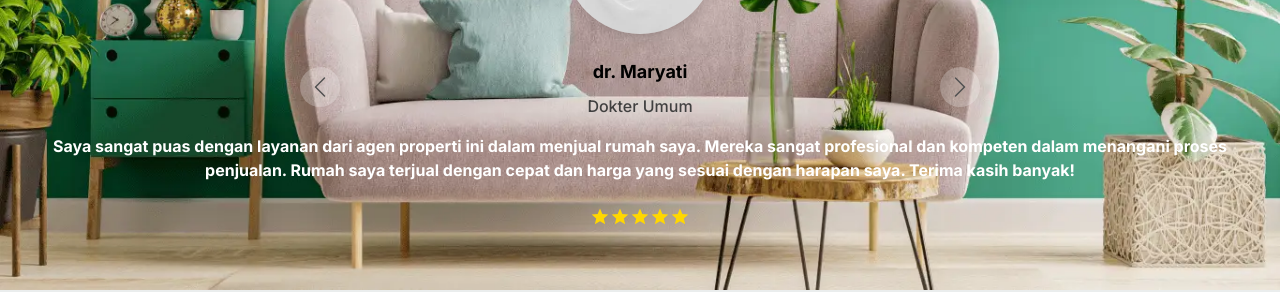
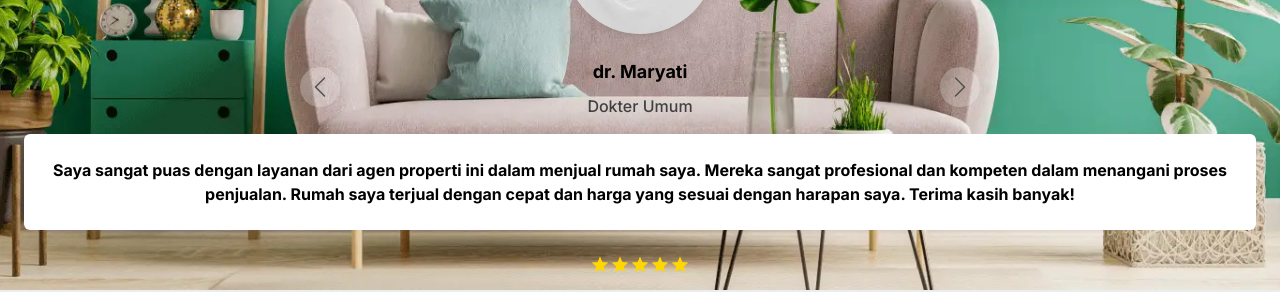
Before and after one commit to ubaybk/companyprofile, a Next.js app: page / in a window 1280 px wide. Shown: the part 3300-3592 px from the top of the page. Built offline with nearby package versions, Linux system fonts and the light colour scheme; no server answers.

Commit message:
edit testimoni

```diff
--- a/src/app/heroSection/page.tsx
+++ b/src/app/heroSection/page.tsx
@@ -179,7 +179,7 @@ export default function HeroSection() {
                     </div>
                     {/* <!-- Social network icons container --> */}
                     <div className="flex justify-center">
-                        <Link href='https://www.facebook.com/bayu.yupi?mibextid=ZbWKwL' target='_blank' className=" mr-6 text-neutral-600 dark:text-neutral-200">
+                        <Link href='https://www.facebook.com/bayu.yupi?mibextid=ZbWKwL' target='_blank' className="hover:text-blue-700 mr-6 text-neutral-600 dark:text-neutral-200">
                             <svg
                                 xmlns="http://www.w3.org/2000/svg"
                                 className="h-4 w-4"
@@ -191,7 +191,7 @@ export default function HeroSection() {
                         </Link>
 
 
-                        <Link href="https://www.instagram.com/ubaybk?utm_source=qr&igsh=MWcyYXFlMHE0NG4xaw==" target='_blank' className="mr-6 text-neutral-600 dark:text-neutral-200">
+                        <Link href="https://www.instagram.com/ubaybk?utm_source=qr&igsh=MWcyYXFlMHE0NG4xaw==" target='_blank' className="hover:text-blue-700 mr-6 text-neutral-600 dark:text-neutral-200">
                             <svg
                                 xmlns="http://www.w3.org/2000/svg"
                                 className="h-4 w-4"
@@ -202,7 +202,7 @@ export default function HeroSection() {
                             </svg>
                         </Link>
 
-                        <Link href="https://github.com/ubaybk" target='_blank' className="text-neutral-600 dark:text-neutral-200">
+                        <Link href="https://github.com/ubaybk" target='_blank' className="text-neutral-600 hover:text-blue-700 dark:text-neutral-200">
                             <svg
                                 xmlns="http://www.w3.org/2000/svg"
                                 className="h-4 w-4"
--- a/src/app/testimonial/page.tsx
+++ b/src/app/testimonial/page.tsx
@@ -73,7 +73,7 @@ const Testimonial: FC = () => {
                   <p className="mb-4 font-medium text-neutral-700 dark:text-neutral-400">
                     {testimonial.job}
                   </p>
-                  <p className="mb-6 font-bold text-white dark:text-neutral-300">{testimonial.testimonial}</p>
+                  <p className="mb-6 font-bold text-black bg-white rounded-md p-6 dark:text-neutral-300">{testimonial.testimonial}</p>
                   <ul className="mb-0 flex justify-center">
                     {[...Array(testimonial.stars)].map((_, index) => (
                       <li key={index}>
```
